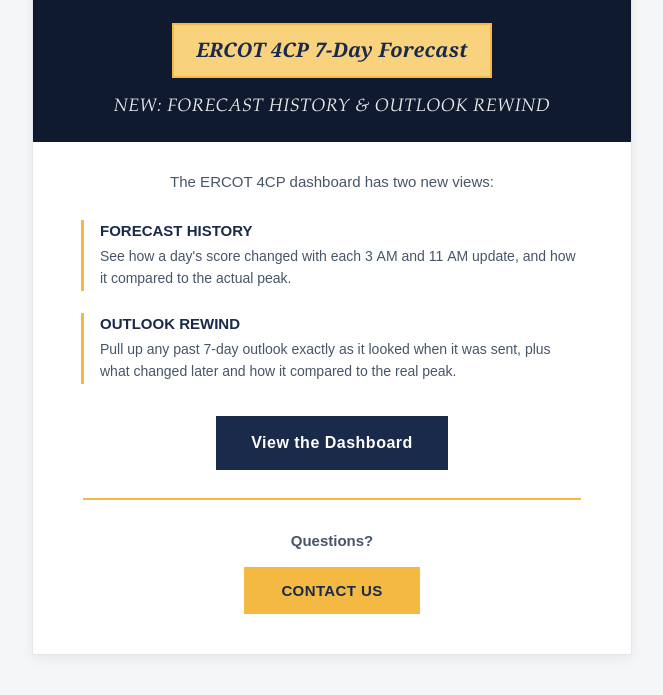
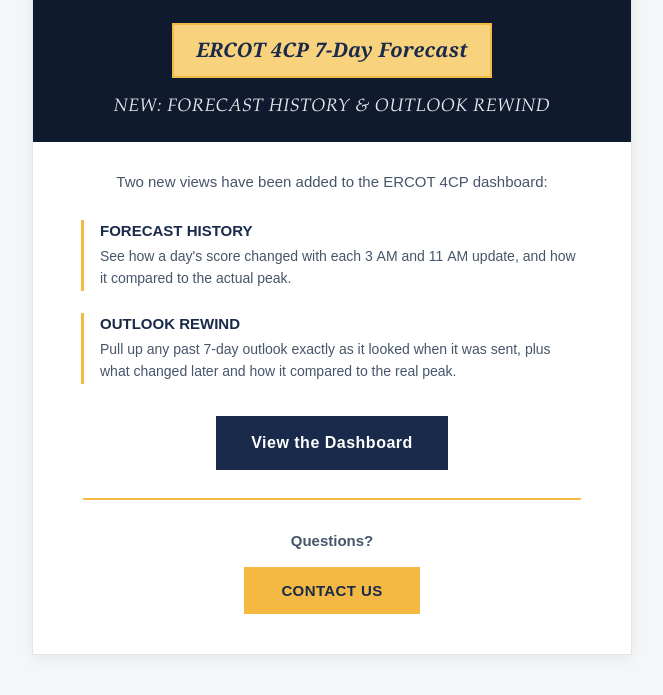
Before and after one commit to Thinh-nguyen-03/4CP_Notifications, a FastAPI app: template app/templates/feature_announcement.html in a window 1280 px wide. Shown: the part 138-833 px from the top of the page, without its empty margins (308-971 px from the left). Run offline with FastAPI, Linux system fonts and the light colour scheme; the template is opened without the code that fills it, so the values that code supplies are empty.

Commit message:
Update feature_announcement.html

```diff
--- a/app/templates/feature_announcement.html
+++ b/app/templates/feature_announcement.html
@@ -59,7 +59,7 @@
                     <!-- Body -->
                     <tr>
                         <td align="center" style="padding: 0 48px; font-family: Arial, Helvetica, sans-serif; font-size: 15px; line-height: 24px; color: #475569;">
-                            <p style="margin: 0;">The ERCOT 4CP dashboard has two new views:</p>
+                            <p style="margin: 0;">Two new views have been added to the ERCOT 4CP dashboard:</p>
                         </td>
                     </tr>
 
```
